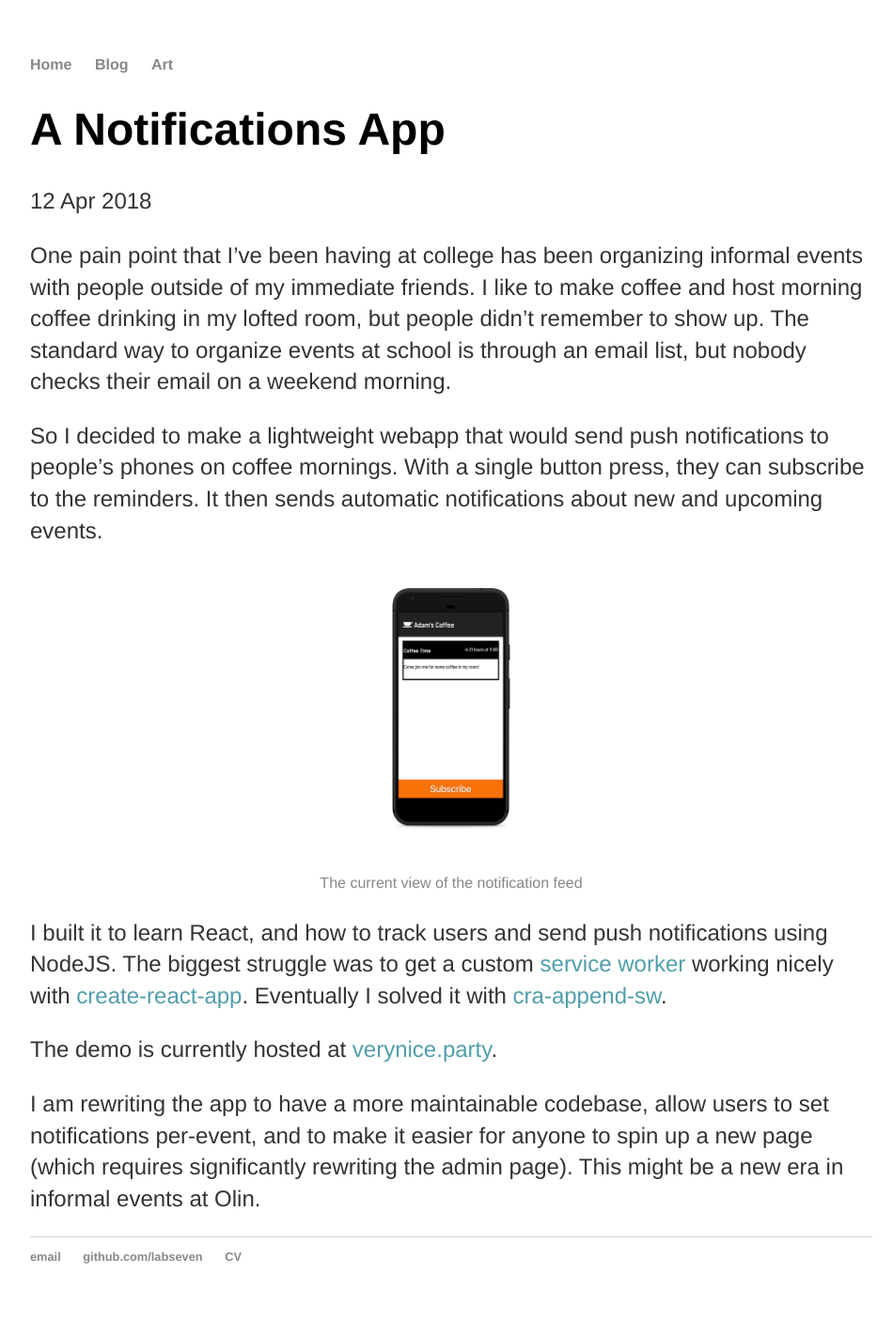
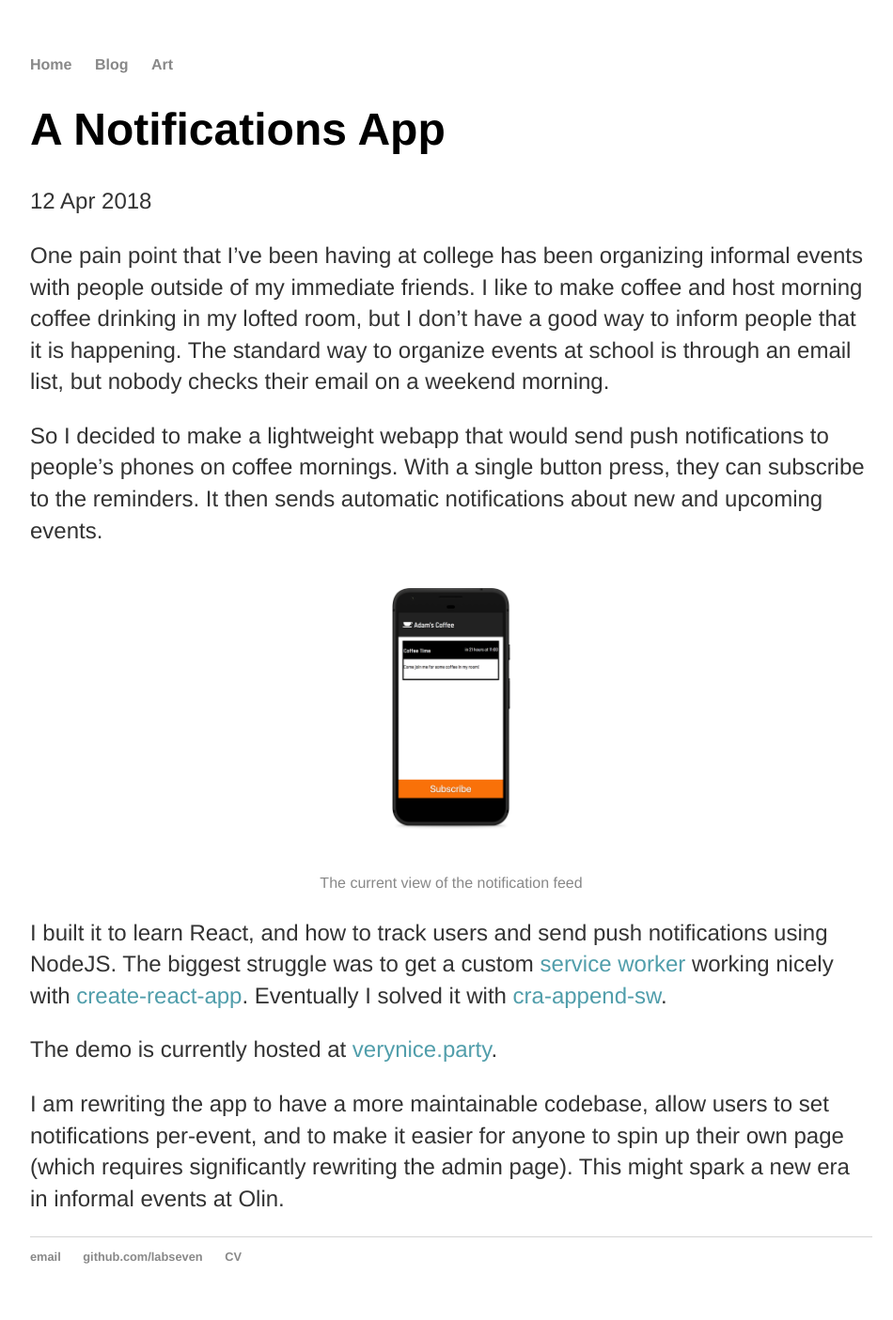
Before and after one commit to labseven/labseven.github.io, a Jekyll site: the page built from _posts/2018-04-13-Notifications-App.md, in a window 1280 px wide. Shown: the whole page at 94% size, without its empty margins (160-1110 px from the left). Built offline with Jekyll 4.4.1, drawn with Linux system fonts in a browser that asks for light colours; nearby versions of some CDN libraries.

Commit message:
Small changes to blog post

```diff
--- a/_posts/2018-04-13-Notifications-App.md
+++ b/_posts/2018-04-13-Notifications-App.md
@@ -4,7 +4,7 @@ title: "A Notifications App"
 date: 2018-04-12
 published: true
 ---
-One pain point that I've been having at college has been organizing informal events with people outside of my immediate friends. I like to make coffee and host morning coffee drinking in my lofted room, but people didn't remember to show up. The standard way to organize events at school is through an email list, but nobody checks their email on a weekend morning.
+One pain point that I've been having at college has been organizing informal events with people outside of my immediate friends. I like to make coffee and host morning coffee drinking in my lofted room, but I don't have a good way to inform people that it is happening. The standard way to organize events at school is through an email list, but nobody checks their email on a weekend morning.
 
 So I decided to make a lightweight webapp that would send push notifications to people's phones on coffee mornings. With a single button press, they can subscribe to the reminders. It then sends automatic notifications about new and upcoming events.
 
@@ -16,4 +16,4 @@ I built it to learn React, and how to track users and send push notifications us
 
 The demo is currently hosted at [verynice.party](https://verynice.party).
 
-I am rewriting the app to have a more maintainable codebase, allow users to set notifications per-event, and to make it easier for anyone to spin up a new page (which requires significantly rewriting the admin page). This might be a new era in informal events at Olin.
+I am rewriting the app to have a more maintainable codebase, allow users to set notifications per-event, and to make it easier for anyone to spin up their own page (which requires significantly rewriting the admin page). This might spark a new era in informal events at Olin.
```
